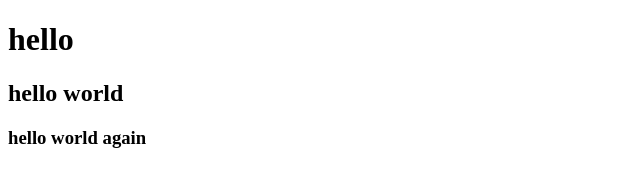
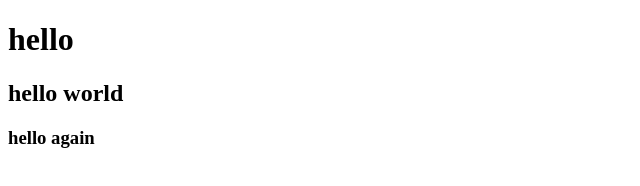
Before and after one commit to dexterflex/github-learn, a plain HTML site: page index.html in a window 1280 px wide. Shown: the full height of the page, 0-640 px from the left. Drawn offline with Linux system fonts and the light colour scheme.

Commit message:
update h3

```diff
--- a/index.html
+++ b/index.html
@@ -11,7 +11,7 @@
 <body>
     <h1>hello</h1>
     <h2>hello world</h2>
-    <h3>hello world again</h3>
+    <h3>hello again</h3>
 </body>
 
 </html>
```
